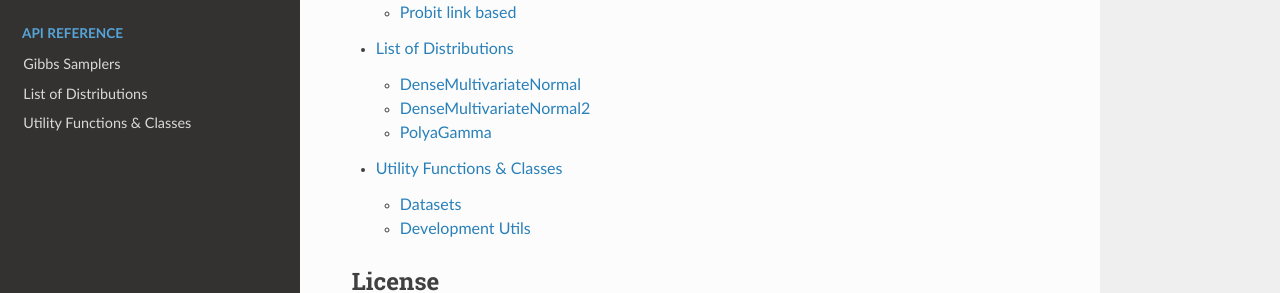
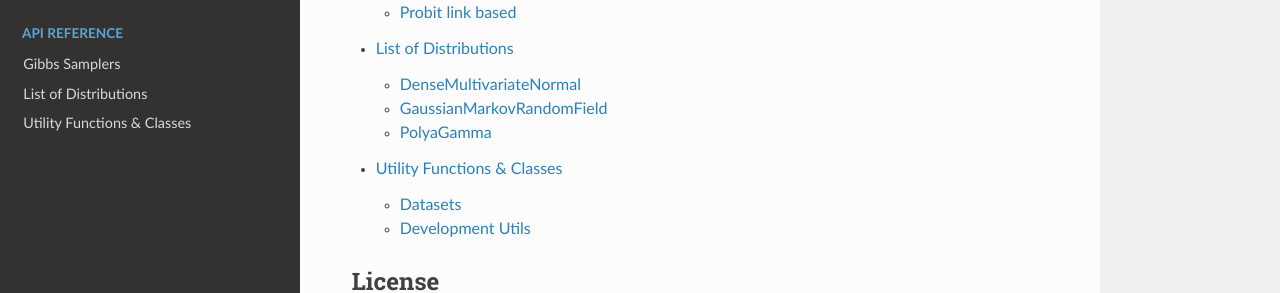
Before and after one commit to zoj613/OccuSpytial, a Sphinx documentation site: the page built from docs/index.rst, in a window 1280 px wide and 900 px high, scrolled down 1063 px. Shown: the part 294-587 px from the top of the window. Built offline with Sphinx 7.4.7 and the Read the Docs theme 2.0.0, drawn with Linux system fonts in a browser that asks for light colours; part of the change alters nothing that is shown.

```diff
--- a/docs/distributions.rst
+++ b/docs/distributions.rst
@@ -6,20 +6,20 @@ List of Distributions
 .. autosummary::
 
     DenseMultivariateNormal
-    DenseMultivariateNormal2
+    GaussianMarkovRandomField
     PolyaGamma
 
 
 DenseMultivariateNormal
-------------------------
+-----------------------
 .. autoclass:: occuspytial.distributions.DenseMultivariateNormal
     :members:
     :show-inheritance:
 
 
-DenseMultivariateNormal2
-------------------------
-.. autoclass:: occuspytial.distributions.DenseMultivariateNormal2
+GaussianMarkovRandomField
+-------------------------
+.. autoclass:: occuspytial.distributions.GaussianMarkovRandomField
     :members:
     :show-inheritance:
 
--- a/docs/index.rst
+++ b/docs/index.rst
@@ -9,13 +9,14 @@
 .. |Documentation| image:: https://readthedocs.org/projects/occuspytial/badge/?version=latest
 .. |circleci| image:: https://circleci.com/gh/circleci/circleci-docs.svg?style=shield
 .. |pypi| image:: https://img.shields.io/pypi/pyversions/OccuSpytial
-.. |pypi ver| image:: https://img.shields.io/pypi/v/OccuSpytial
-.. |license| image:: https://img.shields.io/pypi/l/OccuSpytial
+.. |pypiver| image:: https://img.shields.io/pypi/v/OccuSpytial
+.. |licensing| image:: https://img.shields.io/pypi/l/OccuSpytial
 
 Welcome to OccuSpytial's documentation!
 =======================================
 
-|codecov| |Documentation| |circleci| |pypi| |pypi ver| |license|
+|codecov|  |Documentation|  |circleci|  |pypi|  |pypiver|  |licensing|
+
 
 ``OccuSpytial`` is a library for performing bayesian inference of single-season
 site occupancy models. A species occupancy model is used to account for imperfect
```
